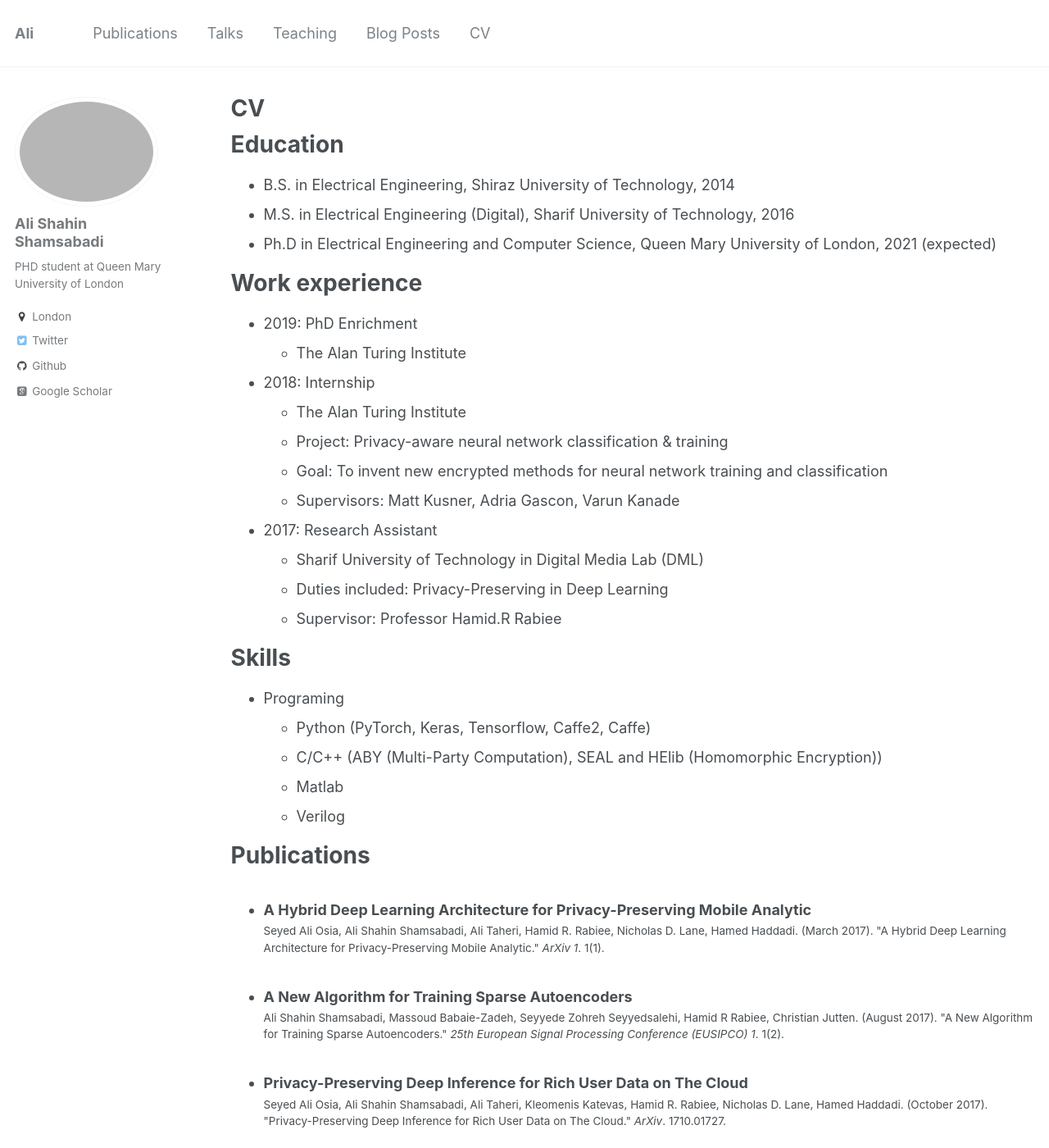
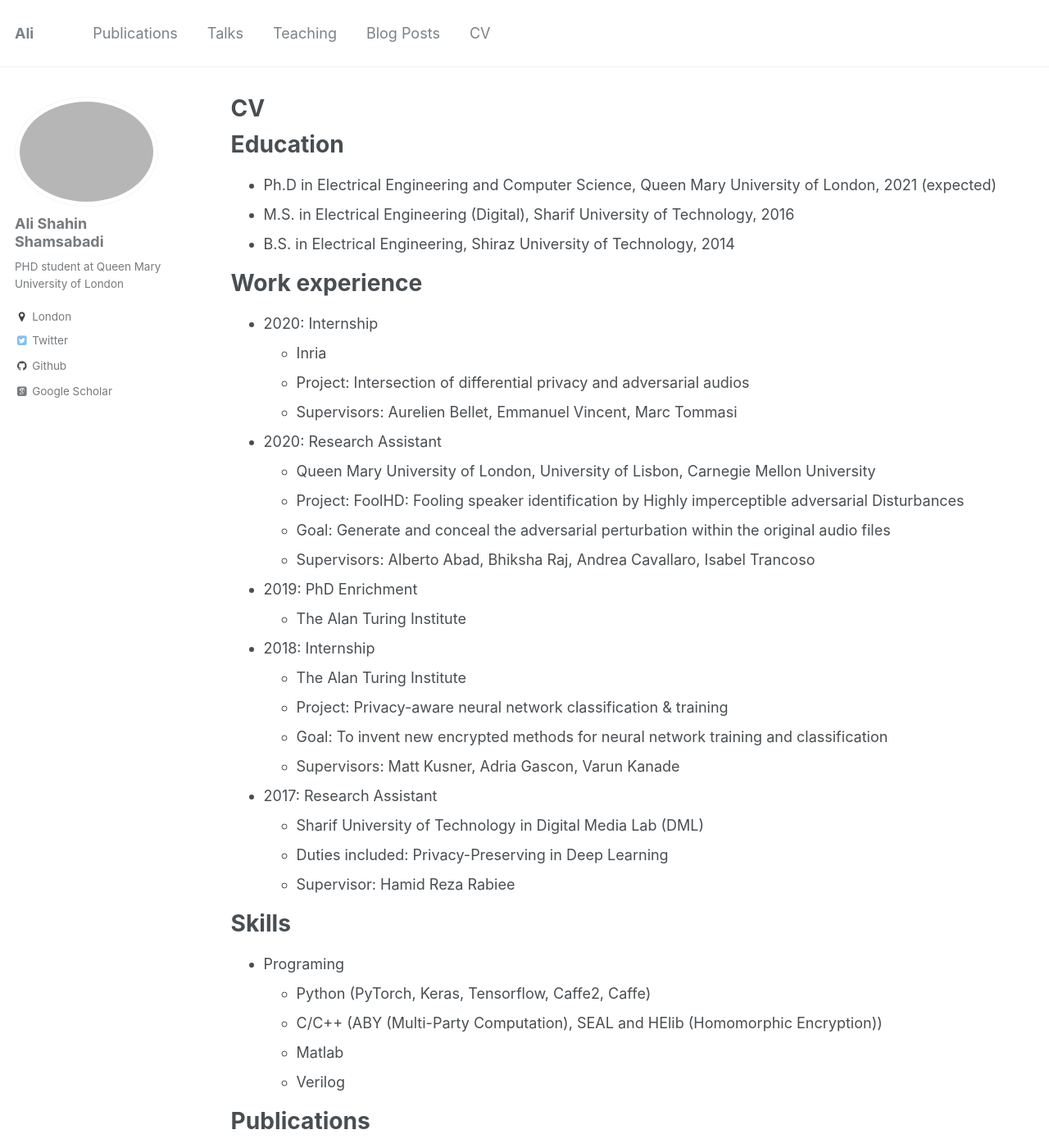
Before and after one commit to AliShahin/AliShahin.github.io, a Jekyll site: the page built from _pages/cv.md, in a window 1280 px wide and 1400 px high. Shown: the whole window at 82% size. Built offline with Jekyll 4.4.1, drawn with Linux system fonts in a browser that asks for light colours; some web fonts are replaced.

Commit message:
Update cv.md

```diff
--- a/_pages/cv.md
+++ b/_pages/cv.md
@@ -11,12 +11,22 @@ redirect_from:
 
 Education
 ======
+* Ph.D in Electrical Engineering and Computer Science, Queen Mary University of London, 2021 (expected)
+* M.S. in Electrical Engineering (Digital), Sharif University of Technology, 2016
 * B.S. in Electrical Engineering, Shiraz University of Technology, 2014
-* M.S. in Electrical Engineering (Digital), Sharif University of Technology, 2016
-* Ph.D in Electrical Engineering and Computer Science, Queen Mary University of London, 2021 (expected)
+
 
 Work experience
 ======
+* 2020: Internship
+  * Inria
+  * Project: Intersection of differential privacy and adversarial audios
+  * Supervisors: Aurelien Bellet, Emmanuel Vincent, Marc Tommasi
+* 2020: Research Assistant
+  * Queen Mary University of London, University of Lisbon, Carnegie Mellon University
+  * Project: FoolHD: Fooling speaker identification by Highly imperceptible adversarial Disturbances
+  * Goal: Generate and conceal the adversarial perturbation within the original audio files
+  * Supervisors: Alberto Abad, Bhiksha Raj, Andrea Cavallaro, Isabel Trancoso
 * 2019: PhD Enrichment
   * The Alan Turing Institute
 * 2018: Internship
@@ -27,7 +37,7 @@ Work experience
 * 2017: Research Assistant
   * Sharif University of Technology in Digital Media Lab (DML)
   * Duties included: Privacy-Preserving in Deep Learning
-  * Supervisor: Professor Hamid.R Rabiee
+  * Supervisor: Hamid Reza Rabiee
 
 
 Skills
```
